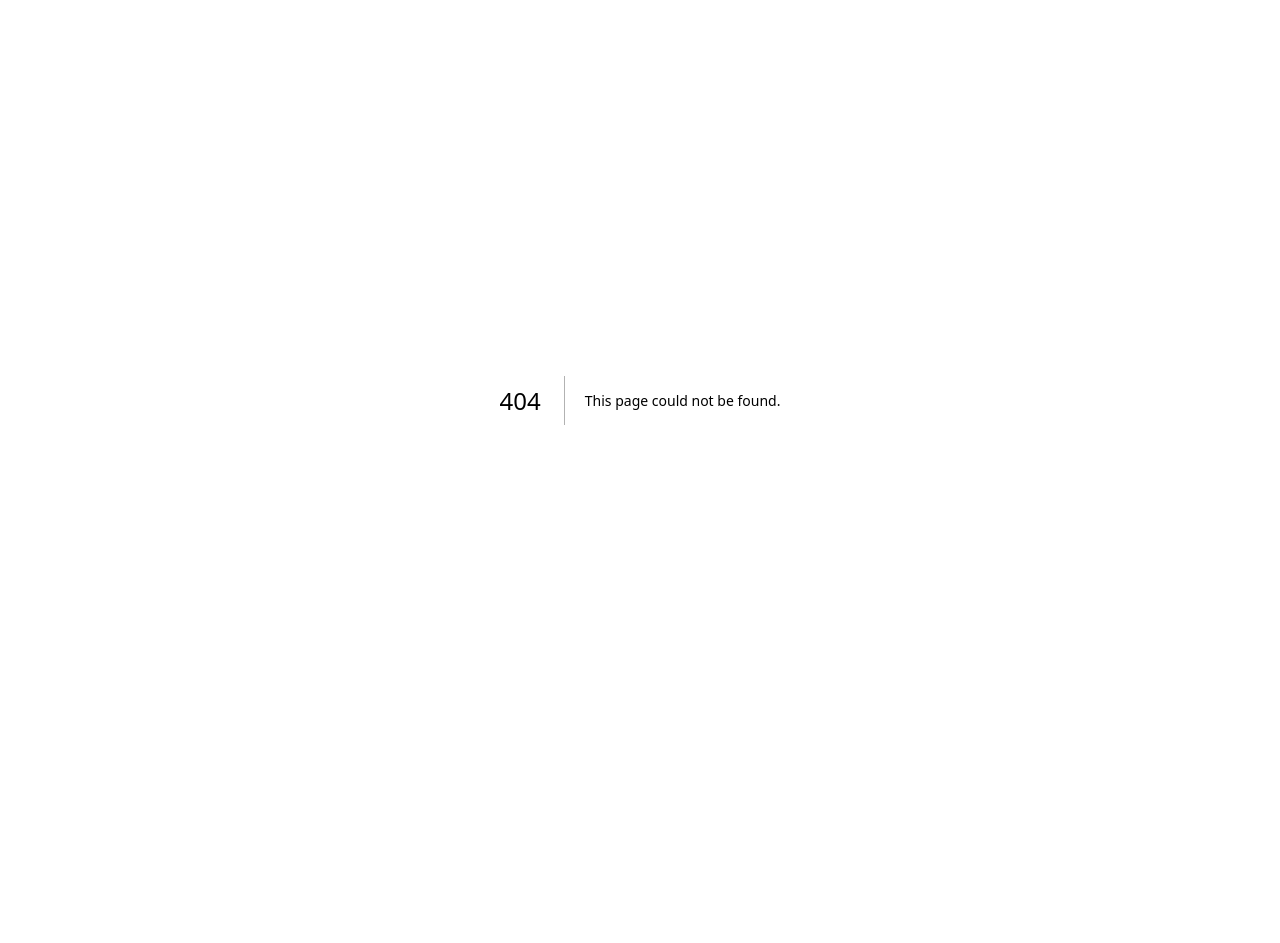
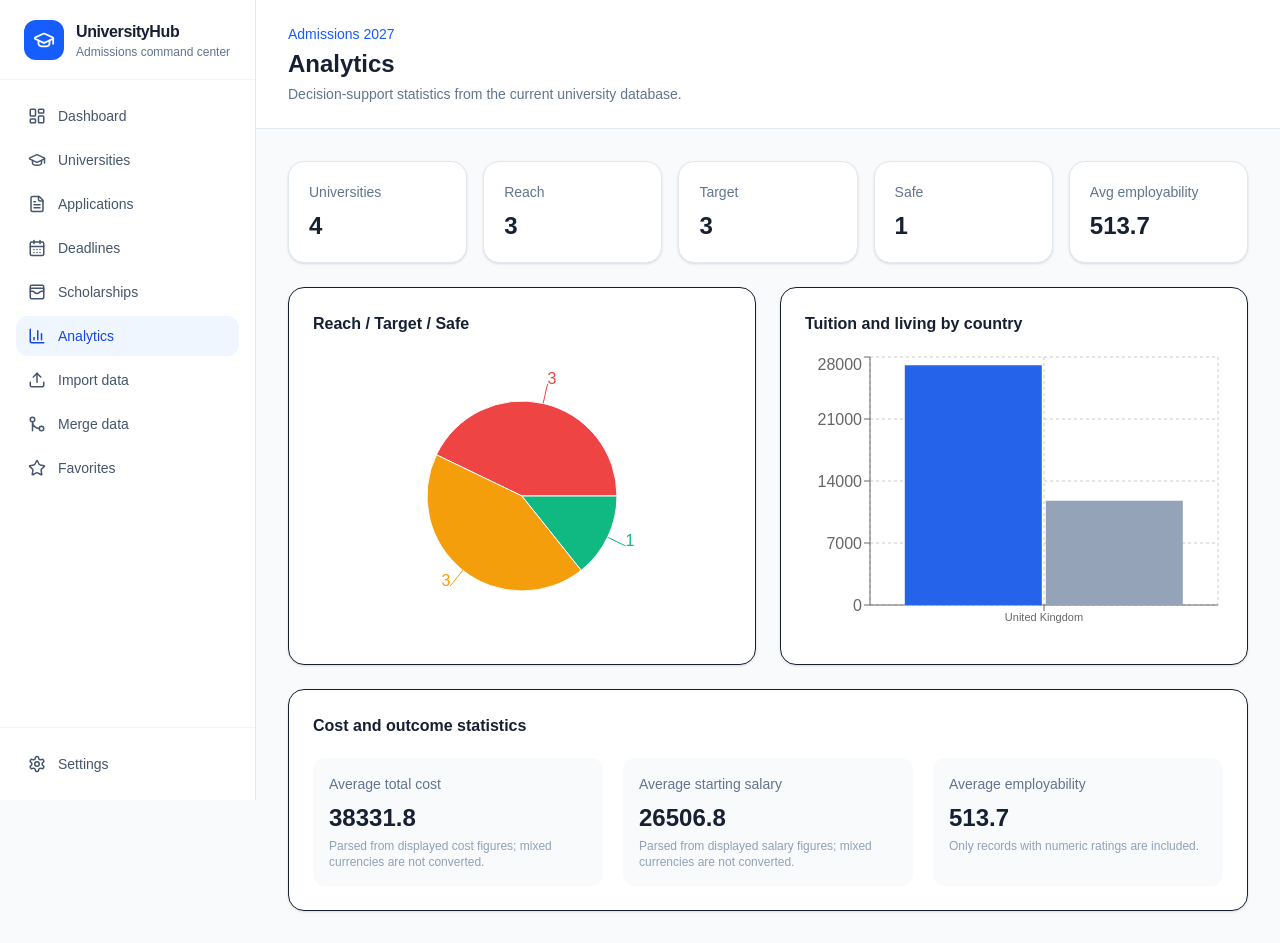
Before and after one commit to swiftpear1o1/UniversityHub101, a Next.js app: page /analytics in a window 1280 px wide. Before the commit this address had no page. Before the commit the page ends 800 px from the top, so only its background shows below. Built offline with nearby package versions, Linux system fonts and the light colour scheme.

Commit message:
feat: add admissions analytics dashboard

```diff
--- /dev/null
+++ b/app/analytics/page.tsx
@@ -0,0 +1,19 @@
+"use client";
+import { useMemo } from "react";
+import { BarChart, Bar, CartesianGrid, PieChart, Pie, Cell, ResponsiveContainer, Tooltip, XAxis, YAxis } from "recharts";
+import { Sidebar } from "@/components/Sidebar";
+import { universities } from "@/lib/universities";
+
+const colors = ["#ef4444", "#f59e0b", "#10b981"];
+const num = (v:string) => { const m=v.replace(/,/g,"").match(/[0-9]+(?:\.[0-9]+)?/); return m ? Number(m[0]) : 0; };
+export default function AnalyticsPage(){
+ const countries=useMemo(()=>Array.from(new Set(universities.map(u=>u.country))).map(country=>{const us=universities.filter(u=>u.country===country);return {country,universities:us.length,tuition:Math.round(us.reduce((s,u)=>s+num(u.tuition),0)/Math.max(us.length,1)),living:Math.round(us.reduce((s,u)=>s+num(u.living),0)/Math.max(us.length,1))}}),[]);
+ const classes=useMemo(()=>["Reach","Target","Safe"].map(name=>({name,value:universities.filter(u=>u.classification.includes(name)).length})),[]);
+ const total=universities.map(u=>num(u.totalCost)).filter(Boolean); const salary=universities.map(u=>num(u.startingSalary)).filter(Boolean); const employ=universities.map(u=>num(u.employability)).filter(Boolean);
+ return <div className="min-h-screen bg-slate-50"><Sidebar/><main className="ml-64 min-h-screen"><header className="border-b border-slate-200 bg-white px-8 py-6"><p className="text-sm font-medium text-blue-600">Admissions 2027</p><h1 className="mt-1 text-2xl font-semibold">Analytics</h1><p className="mt-1 text-sm text-slate-500">Decision-support statistics from the current university database.</p></header><div className="space-y-6 p-8">
+ <section className="grid gap-4 md:grid-cols-2 xl:grid-cols-5">{[["Universities",universities.length],["Reach",classes[0].value],["Target",classes[1].value],["Safe",classes[2].value],["Avg employability",employ.length?(employ.reduce((a,b)=>a+b,0)/employ.length).toFixed(1):"—"]].map(([l,v])=><div key={String(l)} className="rounded-2xl border border-slate-200 bg-white p-5 shadow-sm"><p className="text-sm text-slate-500">{l}</p><p className="mt-2 text-2xl font-semibold">{v}</p></div>)}</section>
+ <section className="grid gap-6 lg:grid-cols-2"><div className="rounded-2xl border bg-white p-6 shadow-sm"><h2 className="font-semibold">Reach / Target / Safe</h2><div className="mt-4 h-72"><ResponsiveContainer width="100%" height="100%"><PieChart><Pie data={classes} dataKey="value" nameKey="name" cx="50%" cy="50%" outerRadius={95} label>{classes.map((e,i)=><Cell key={e.name} fill={colors[i]}/>)}</Pie><Tooltip/></PieChart></ResponsiveContainer></div></div><div className="rounded-2xl border bg-white p-6 shadow-sm"><h2 className="font-semibold">Tuition and living by country</h2><div className="mt-4 h-72"><ResponsiveContainer width="100%" height="100%"><BarChart data={countries}><CartesianGrid strokeDasharray="3 3"/><XAxis dataKey="country" tick={{fontSize:11}}/><YAxis/><Tooltip/><Bar dataKey="tuition" name="Tuition" fill="#2563eb"/><Bar dataKey="living" name="Living" fill="#94a3b8"/></BarChart></ResponsiveContainer></div></div></section>
+ <section className="rounded-2xl border bg-white p-6 shadow-sm"><h2 className="font-semibold">Cost and outcome statistics</h2><div className="mt-5 grid gap-5 md:grid-cols-3"><Stat label="Average total cost" value={total.length?total.reduce((a,b)=>a+b,0)/total.length:0} note="Parsed from displayed cost figures; mixed currencies are not converted."/><Stat label="Average starting salary" value={salary.length?salary.reduce((a,b)=>a+b,0)/salary.length:0} note="Parsed from displayed salary figures; mixed currencies are not converted."/><Stat label="Average employability" value={employ.length?employ.reduce((a,b)=>a+b,0)/employ.length:0} note="Only records with numeric ratings are included."/></div></section>
+ </div></main></div>
+}
+function Stat({label,value,note}:{label:string;value:number;note:string}){return <div className="rounded-xl bg-slate-50 p-4"><p className="text-sm text-slate-500">{label}</p><p className="mt-2 text-2xl font-semibold">{value?value.toFixed(1):"—"}</p><p className="mt-1 text-xs text-slate-400">{note}</p></div>}
```
